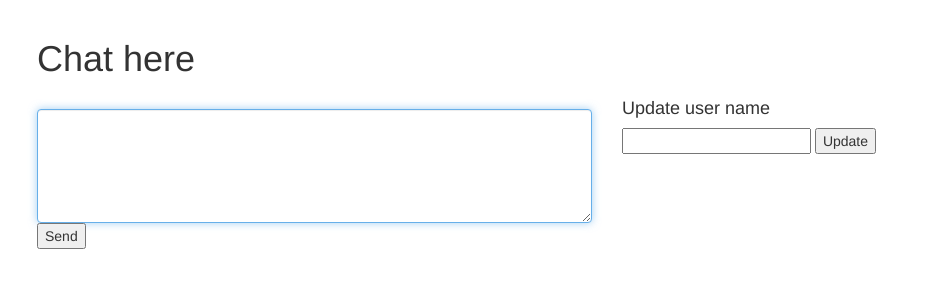
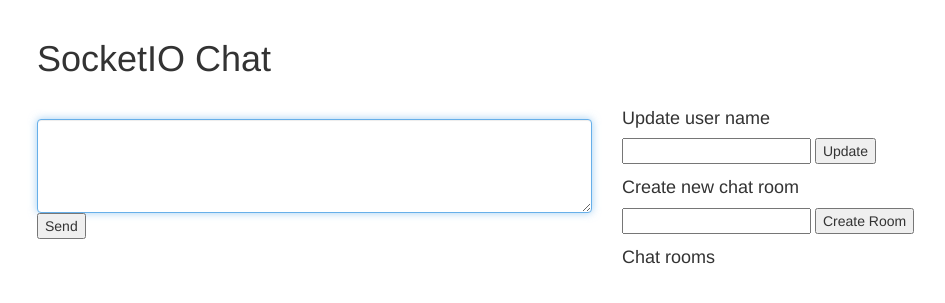
Before and after one commit to hydrospanner/chat-app, a Flask app: page / in a window 1280 px wide. Shown: the part 51-354 px from the top of the page, without its empty margins (33-978 px from the left). Run offline with Flask 2, Linux system fonts and the light colour scheme; parts of the project's set-up code (start-up, migrations or seed data) failed here and were passed over; some libraries are stand-ins or nearby versions.

Commit message:
add list of chat rooms add form to add a room

```diff
--- a/app.py
+++ b/app.py
@@ -1,7 +1,6 @@
 from flask import Flask, render_template
 from flask_bootstrap import Bootstrap
 from flask_socketio import SocketIO, emit, send
-import datetime
 
 from secrets import SECRET_KEY
 
@@ -23,14 +22,26 @@
 
 @socketio.on('send msg')
 def handle_message(data):
-    print('received message: ' + data['msg'])
-    # data['time'] = datetime.datetime.now()
     emit('receive message', data, broadcast=True)
 
 @socketio.on('announce')
 def handle_announcement(data):
-    print('announcing')
     emit('announcement', data, broadcast=True)
+
+chat_rooms = ['General']
+@socketio.on('new room')
+def handle_new_room(data):
+    print('new room')
+    if len(chat_rooms) <= 20:
+        chat_rooms.append(data['room'])
+        data['rooms'] = chat_rooms
+        emit('room list', data, broadcast=True)
+
+@socketio.on('request rooms')
+def handle_rooms_request(data):
+    print('request rooms')
+    data['rooms'] = chat_rooms
+    emit('room list', data, broadcast=True)
 
 
 if __name__ == '__main__':
--- a/static/sockets.js
+++ b/static/sockets.js
@@ -1,4 +1,5 @@
 var user_name = get_user_name();
+
 
 function get_user_name() {
     if (localStorage.getItem('user_name')) {
@@ -9,14 +10,31 @@
         localStorage.setItem('user_name', rand_name);
         return rand_name;
     }
-    };
+};
+
+// add function to change rooms. set local storage. change title. change global room variable.
 
 $(document).ready(function () {
     var socket = io.connect('http://' + document.domain + ':' + location.port);
+    var open_rooms;
+    // var current_room = get_current_room();
+    var current_room;
+
+    function get_current_room() {
+        socket.emit('request rooms', {});
+        const previous_session_room = localStorage.getItem('chat_room')
+        if (previous_session_room && open_rooms.indexOf(previous_session_room) >= 0) {
+            return previous_session_room
+        } else {
+            return 'General'
+        }
+
+    }
 
     socket.on('connect', function () {
         const msg = user_name + ' has connected';
         socket.emit('announce', { 'msg': msg });
+        current_room = get_current_room();
     });
 
     socket.on('receive message', function (data) {
@@ -38,7 +56,6 @@
     $('#sendbutton').on('click', function () {
         console.log('txt: ');
         const msg = document.querySelector('#mymessage').value;
-        console.log(msg);
         socket.emit('send msg', { 'msg': $('#mymessage').val(), 'user': localStorage.getItem('user_name') });
         $('#mymessage').val('');
         document.querySelector('#mymessage').focus();
@@ -47,6 +64,33 @@
     $('form#rename-user').submit(function (event) {
         const msg = user_name + ' is now ' + $('#new_user_name').val();
         socket.emit('announce', { 'msg': msg });
+        user_name = $('#new_user_name').val()
+        localStorage.setItem('user_name', user_name);
+    });
+
+    $('form#new-room').submit(function (event) {
+        // server will validate if room exists
+        const new_room = $('#new-chat-room').val();
+        if (new_room.length > 0) {
+            socket.emit('new room', { 'room': new_room });
+
+        }
+    });
+
+    socket.on('room list', function (data) {
+        console.log('room list');
+        // set global chat_rooms variable with rooms
+        open_rooms = data['rooms'];
+        // delete current room list
+        $('#chat-rooms').empty();
+        // add rooms to room list
+        for (var i = 0; i < data['rooms'].length; i++) {
+            let li = document.createElement('li');
+            // li.className = "list-group-item";
+            li.innerHTML = data['rooms'][i];
+            $('#chat-rooms').append(li);
+        }
+
     });
 });
 
--- a/templates/home.html
+++ b/templates/home.html
@@ -7,24 +7,32 @@
 {% endblock %}
 
 {% block title %}
-SocketIO messenger
+SocketIO Messenger
 {% endblock %}
 
 {% block content %}
 <div class="container">
-    <h1>Chat here</h1>
+    <h1>SocketIO Chat</h1>
+    <h3 id="chat-room-name"></h3>
     <div class="row">
         <div class="col-sm-6">
             <ul id="messages" class="list-group"></ul>
-            <textarea class="form-control" rows="5" id="mymessage" autofocus></textarea>
+            <textarea class="form-control" rows="4" id="mymessage" autofocus></textarea>
             <button id="sendbutton">Send</button>
         </div>
         <div class="col-sm-6">
             <h4>Update user name</h4>
             <form id="rename-user" action="#">
-                <input type="text" id="new_user_name" >
-                <input type="submit" value="Update" >
+                <input type="text" id="new_user_name">
+                <input type="submit" value="Update">
             </form>
+            <h4>Create new chat room</h4>
+            <form id="new-room" action="#">
+                <input type="text" id="new-chat-room">
+                <input type="submit" value="Create Room">
+            </form>
+            <h4>Chat rooms</h4>
+            <ul id="chat-rooms"></ul>
         </div>
     </div>
 </div>
```
